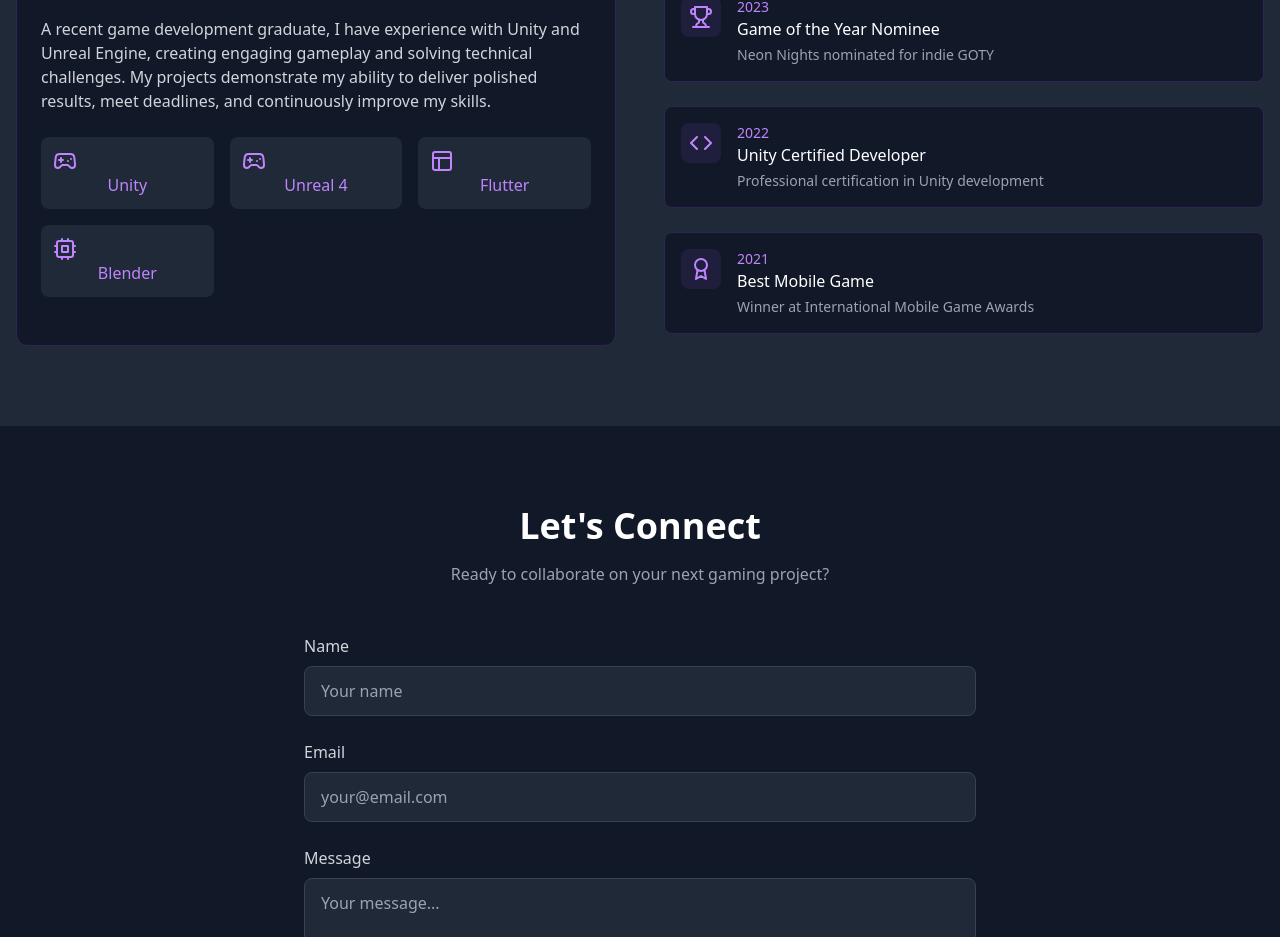
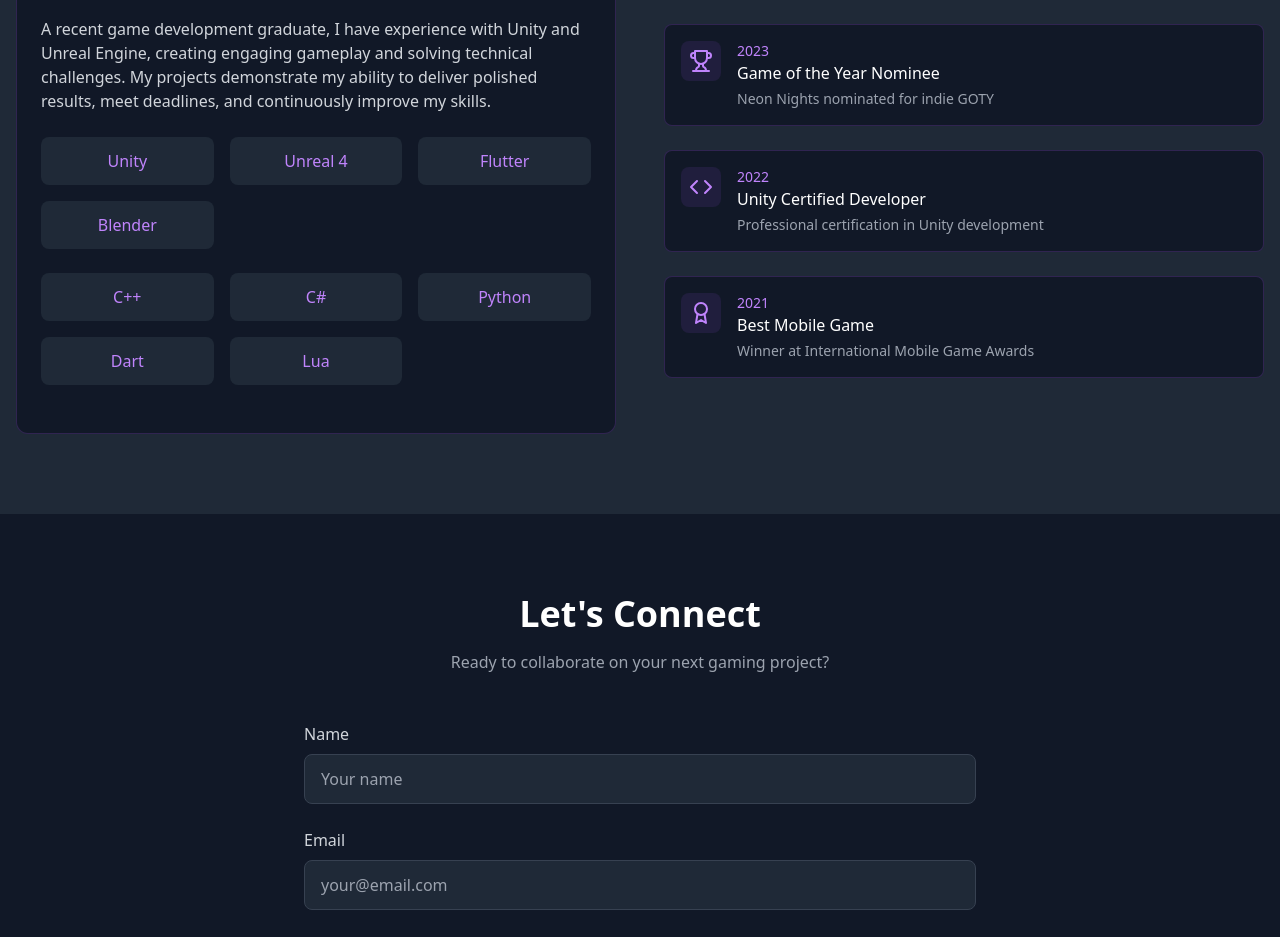
Before and after one commit to PopleZoo/Bailley-Shaw.github.io, a React (Vite) app: page / in a window 1280 px wide. Shown: the part 2400-3337 px from the top of the page. Built offline with nearby package versions, Linux system fonts and the light colour scheme.

Commit message:
Added programming languages to skills section in About Me component

```diff
--- a/src/components/About.tsx
+++ b/src/components/About.tsx
@@ -45,15 +45,24 @@ export default function About() {
               A recent game development graduate, I have experience with Unity and Unreal Engine, creating engaging gameplay and solving technical challenges.
               My projects demonstrate my ability to deliver polished results, meet deadlines, and continuously improve my skills.
               </p>
-
-              <div className="grid grid-cols-3 gap-4 mb-6">
+              <div className="grid grid-cols-3 gap-4 mb-6"> {/* Engines and Frameworks */}
                 {skills.enginesFrameworks.map((skill, index) => (
                   <motion.div
                     key={index}
                     whileHover={{ scale: 1.05 }}
                     className="p-3 bg-gray-800 rounded-lg text-center"
                   >
-                    <skill.icon className="w-6 h-6 text-purple-400" /> {/* Rendering skill icon */}
+                    <p className="text-purple-400 font-medium">{skill.name}</p> {/* Accessing skill name */}
+                  </motion.div>
+                ))}
+              </div>
+              <div className="grid grid-cols-3 gap-4 mb-6"> {/* Engines and Frameworks */}
+                {skills.languages.map((skill, index) => (
+                  <motion.div
+                    key={index}
+                    whileHover={{ scale: 1.05 }}
+                    className="p-3 bg-gray-800 rounded-lg text-center"
+                  >
                     <p className="text-purple-400 font-medium">{skill.name}</p> {/* Accessing skill name */}
                   </motion.div>
                 ))}
```
